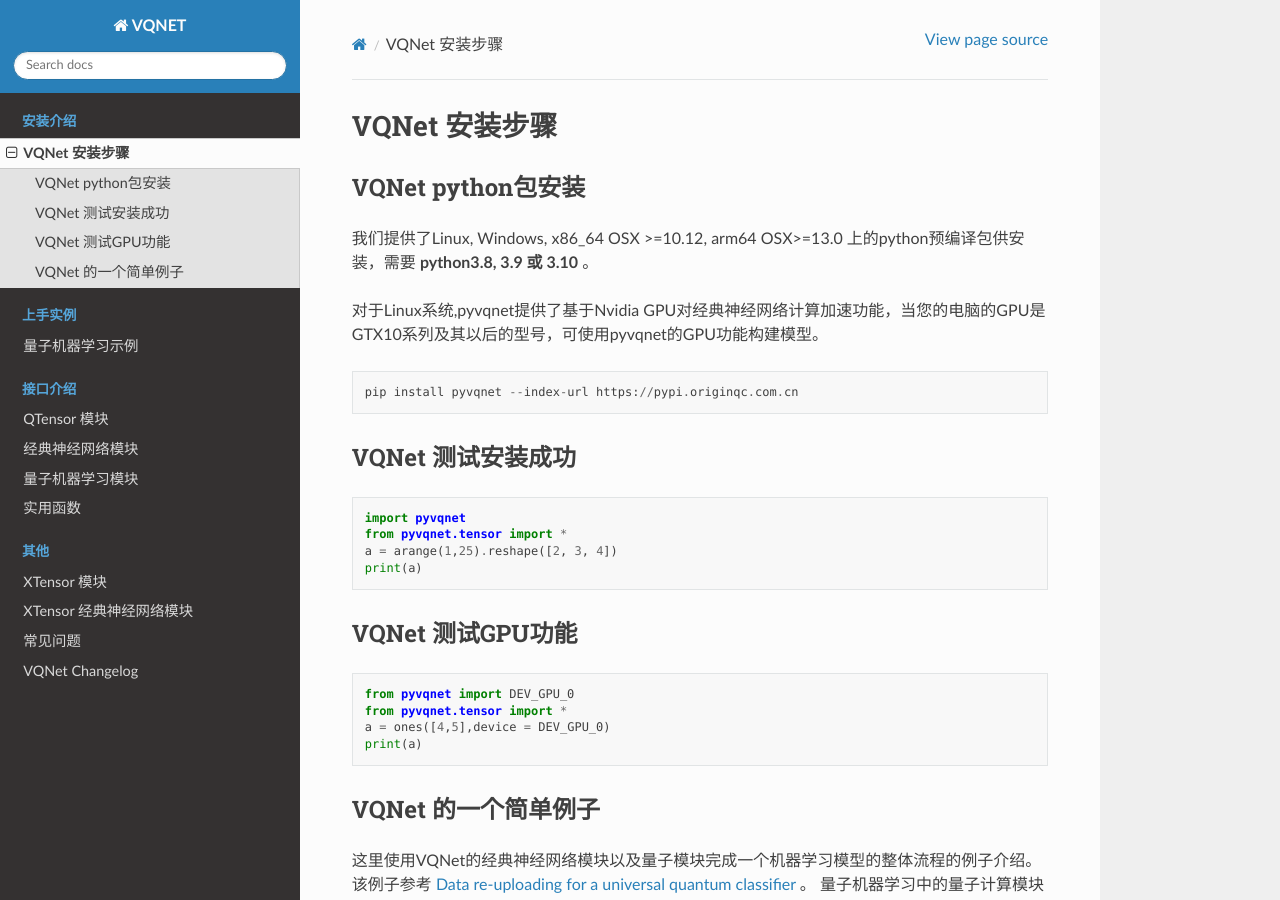
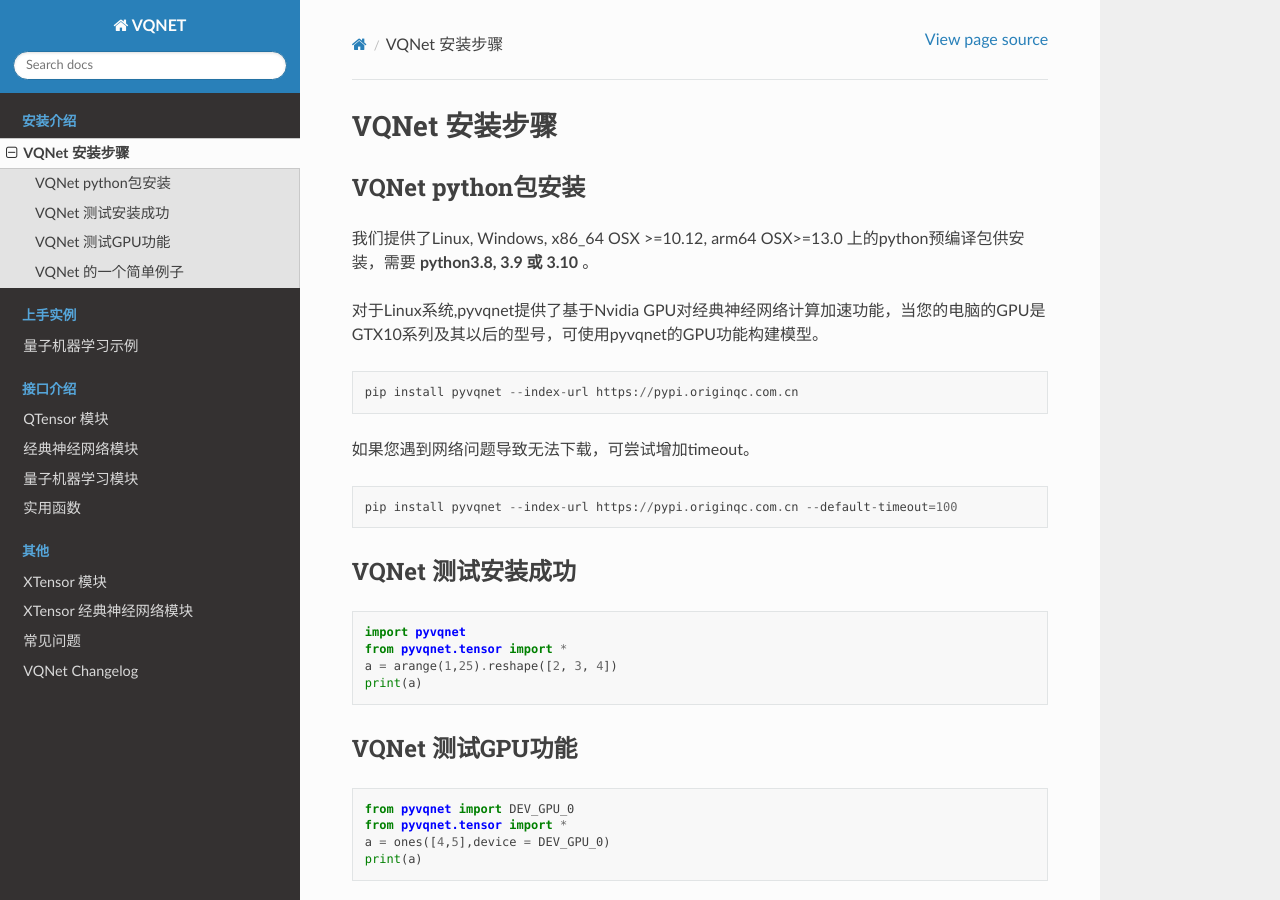
Before and after one commit to OriginQ/VQNET2.0-tutorial, a Sphinx documentation site: the page built from source/rst/install.rst, in a window 1280 px wide and 900 px high. Built offline with Sphinx 7.4.7 and the Read the Docs theme 2.0.0, drawn with Linux system fonts in a browser that asks for light colours.

Commit message:
[ref] add new pip install doc with --defualt-timeout.

```diff
--- a/source/rst/install.rst
+++ b/source/rst/install.rst
@@ -12,6 +12,12 @@
 .. code-block::
 
     pip install pyvqnet --index-url https://pypi.originqc.com.cn
+
+如果您遇到网络问题导致无法下载，可尝试增加timeout。
+
+.. code-block::
+
+    pip install pyvqnet --index-url https://pypi.originqc.com.cn --default-timeout=100
 
 VQNet 测试安装成功
 ----------------------------------
```
